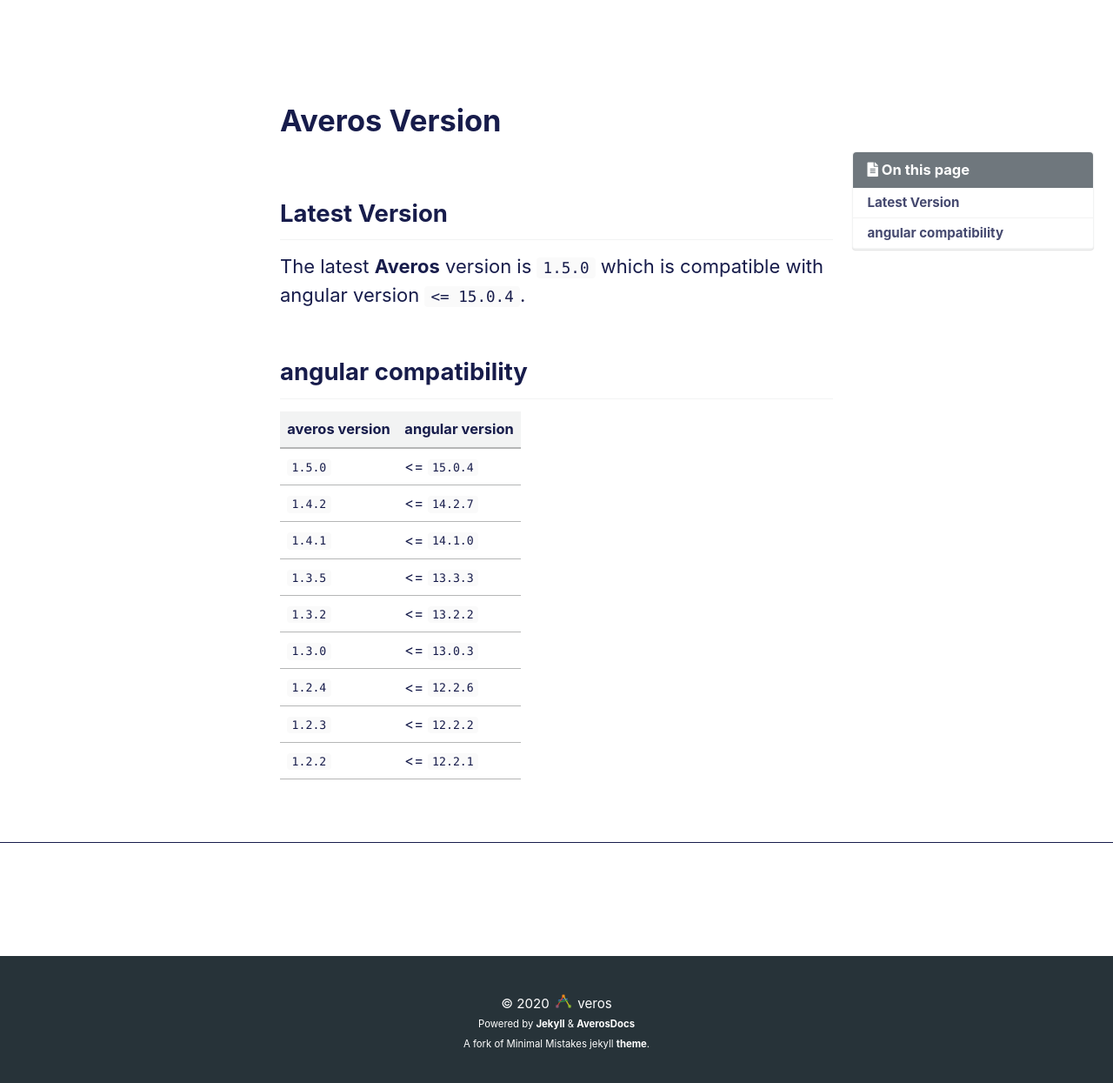
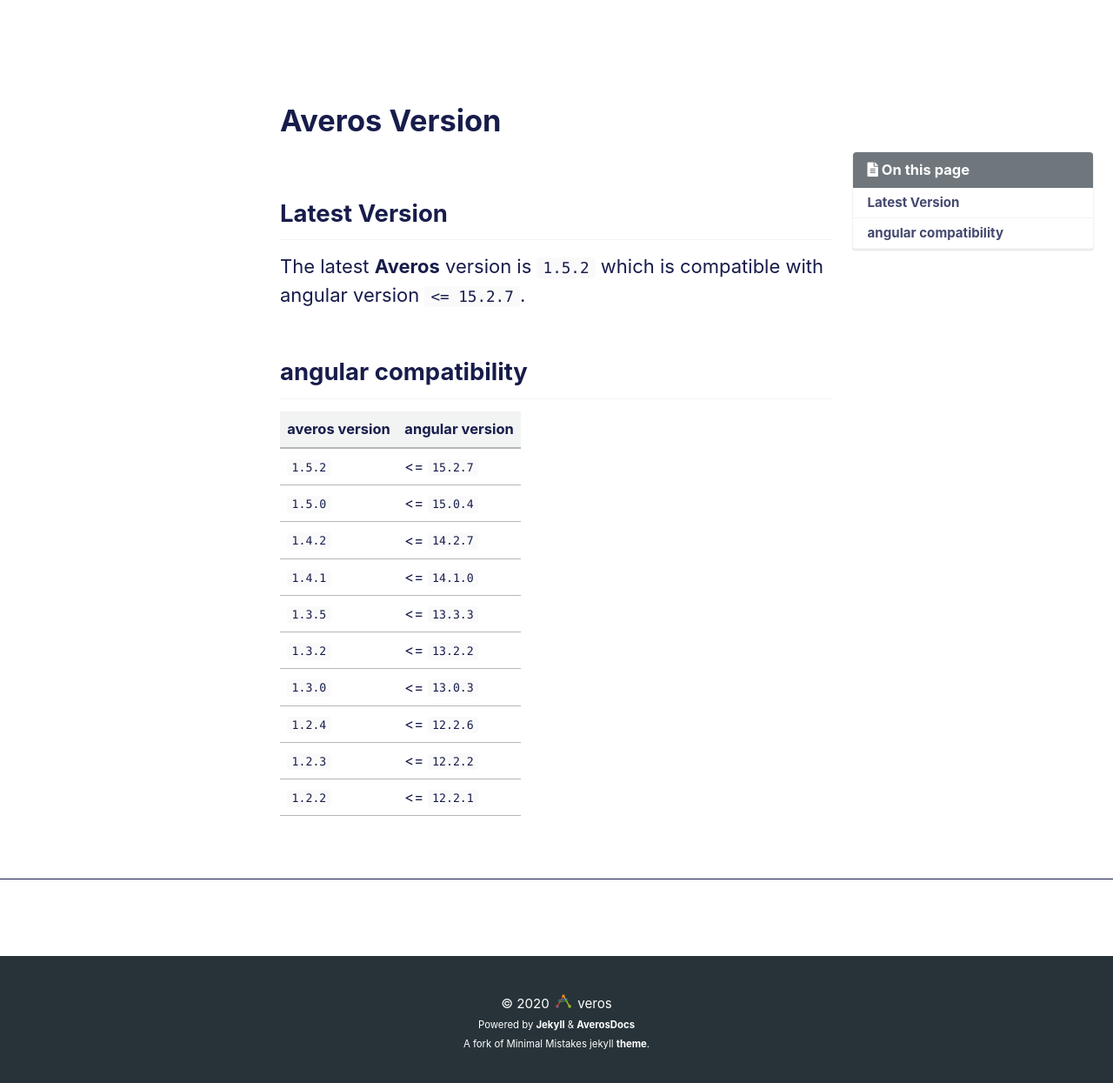
Before and after one commit to averos-io/averos-io.github.io, a Jekyll site: the page built from _pages/latest-version.md, in a window 1280 px wide and 1255 px high. Shown: the top 1245 px of the window at 87% size. Built offline with Jekyll 4.4.1, drawn with Linux system fonts in a browser that asks for light colours; cached includes are drawn as plain includes; comment, search, counter and statistics services are not loaded; a style sheet for code colours, icons or effects is not loaded.

Commit message:
released averos 1.5.2

```diff
--- a/_config.yml
+++ b/_config.yml
@@ -17,7 +17,7 @@
 repository               : "averos-io/averos-io.github.io"
 teaser                   : # path of fallback teaser image, e.g. "/assets/images/500x300.png"
 logo                     : "/assets/logo/averos.png" # path of logo image to display in the masthead, e.g. "/assets/images/88x88.png"
-averosversion            : "1.5.0"
+averosversion            : "1.5.2"
 masthead_title           : # overrides the website title displayed in the masthead, use " " for no title
 # breadcrumbs            : false # true, false (default)
 words_per_minute         : 200
--- a/_pages/latest-version.md
+++ b/_pages/latest-version.md
@@ -8,13 +8,14 @@
 ## **Latest Version**
 
 
-The latest **Averos** version is `1.5.0` which is compatible with angular version  `<= 15.0.4`.
+The latest **Averos** version is `1.5.2` which is compatible with angular version  `<= 15.2.7`.
 
 
 ## **angular compatibility**
 
 | **averos version** | **angular version** |
 | ------ | ------ |
+| `1.5.2` | <= `15.2.7` |
 | `1.5.0` | <= `15.0.4` |
 | `1.4.2` | <= `14.2.7` |
 | `1.4.1` | <= `14.1.0` |
```
